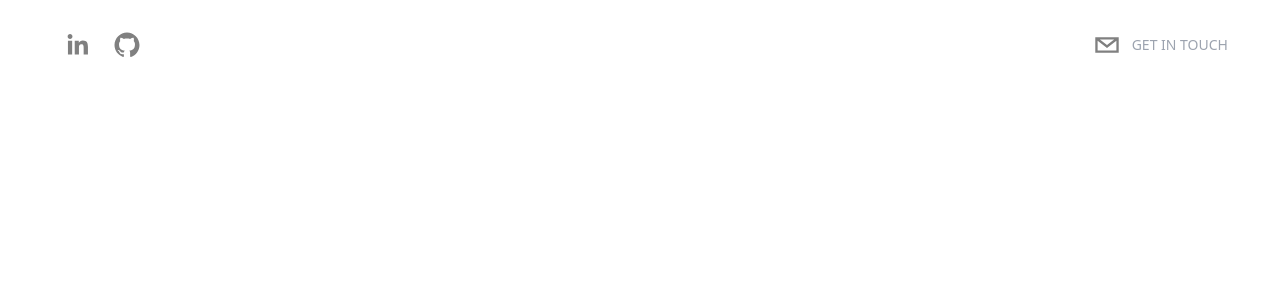
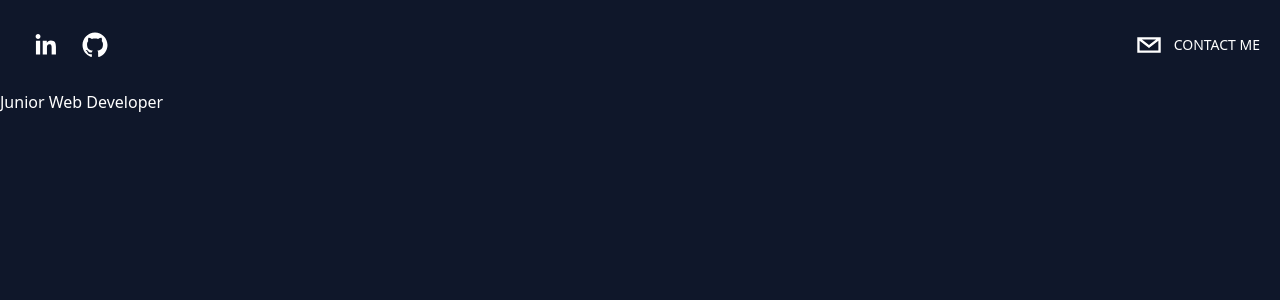
Before and after one commit to Manion-sebastian/portfolio, a Next.js app: page / in a window 1280 px wide. Shown: the top 300 px of the page. Built offline with nearby package versions, Linux system fonts and the light colour scheme.

Commit message:
typewriter added

```diff
--- a/components/header.tsx
+++ b/components/header.tsx
@@ -24,11 +24,11 @@
          className='flex flex-row items-center'>
             {/* social links */}
             <SocialIcon url='https://www.linkedin.com/in/sebastianmanion/'
-            fgColor='grey'
+            fgColor='white'
             bgColor='transparent'
              />
             <SocialIcon url='https://github.com/Manion-sebastian'
-            fgColor='grey'
+            fgColor='white'
             bgColor='transparent'
             />
         </motion.div>
@@ -52,10 +52,10 @@
             <SocialIcon
                 className='cursor-pointer'
                 network='email'
-                fgColor='grey'
+                fgColor='white'
                 bgColor='transparent'
              />
-            <p className='uppercase hidden md:inline-flex text-sm text-gray-400'>get in touch</p>
+            <p className='uppercase hidden md:inline-flex text-sm text-white'>Contact Me</p>
         </motion.div>
     </header>
   )
--- /dev/null
+++ b/components/hero.tsx
@@ -0,0 +1,25 @@
+import React from 'react'
+import { Cursor, useTypewriter } from 'react-simple-typewriter'
+
+type Props = {}
+
+export default function Hero({}: Props) {
+    const [text, count] = useTypewriter({
+        words: [
+            'Hi, My name is Sebastian',
+            'Junior Web Developer',
+            'Cat Dad'
+        ],
+        loop: true,
+        delaySpeed: 2000,
+    })
+
+  return (
+    <div>
+        <h1>
+            <span>{text}</span>
+            <Cursor cursorColor='gold' />
+        </h1>
+    </div>
+  )
+}
--- a/package.json
+++ b/package.json
@@ -13,6 +13,7 @@
     "next": "12.3.1",
     "react": "18.2.0",
     "react-dom": "18.2.0",
+    "react-simple-typewriter": "^4.0.5",
     "react-social-icons": "^5.15.0"
   },
   "devDependencies": {
--- a/pages/index.tsx
+++ b/pages/index.tsx
@@ -4,10 +4,11 @@
 import styles from '../styles/Home.module.css'
 
 import Header from '../components/header'
+import Hero from '../components/hero'
 
 const Home: NextPage = () => {
   return (
-    <div className={styles.container}>
+    <div className={'bg-slate-900 text-white h-screen'}>
       <Head>
         <title>Sebastian Manion</title>
         <meta name="description" content="Generated by create next app" />
@@ -18,6 +19,9 @@
       <Header />
 
       {/* hero */}
+      <section  id='hero'>
+        <Hero />
+      </section>
 
       {/* about */}
 
```
Also changed, not shown: 1 other file (tests, documents, lock files or other folders).
